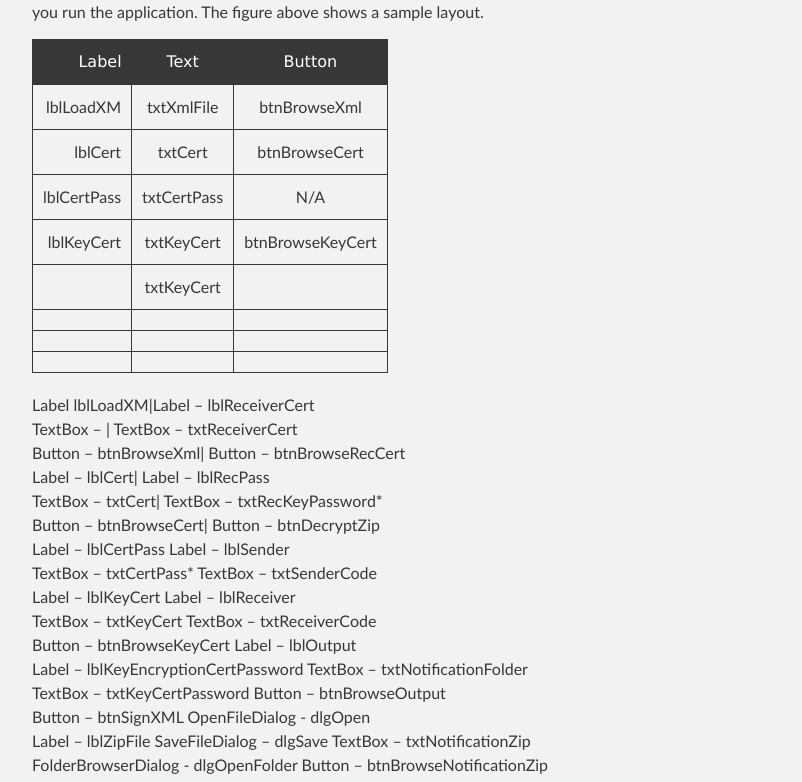
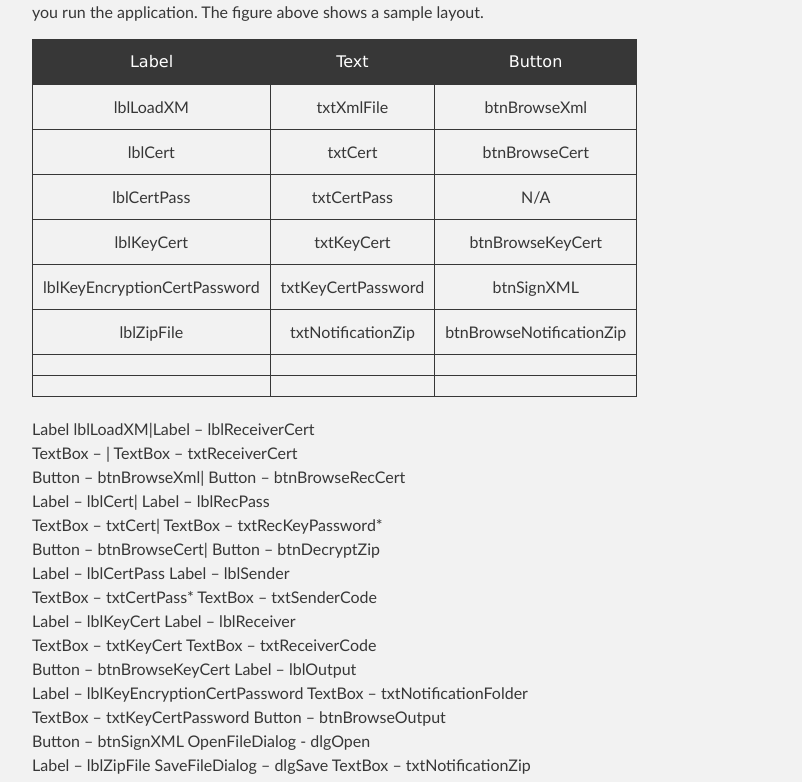
Before and after one commit to IRSgov/IDES-Data-Preparation-Dot-Net, a plain HTML site: page index.html in a window 1280 px wide. Shown: the part 2940-3722 px from the top of the page, without its empty margins (288-1090 px from the left). Drawn offline with Linux system fonts and the light colour scheme.

```diff
--- a/index.html
+++ b/index.html
@@ -71,49 +71,49 @@
 <table>
 <thead>
 <tr>
-<th align="right">Label</th>
+<th align="center">Label</th>
 <th align="center">Text</th>
 <th align="center">Button</th>
 </tr>
 </thead>
 <tbody>
 <tr>
-<td align="right">lblLoadXM</td>
+<td align="center">lblLoadXM</td>
 <td align="center">txtXmlFile</td>
 <td align="center">btnBrowseXml</td>
 </tr>
 <tr>
-<td align="right">lblCert</td>
+<td align="center">lblCert</td>
 <td align="center">txtCert</td>
 <td align="center">btnBrowseCert</td>
 </tr>
 <tr>
-<td align="right">lblCertPass</td>
+<td align="center">lblCertPass</td>
 <td align="center">txtCertPass</td>
 <td align="center">N/A</td>
 </tr>
 <tr>
-<td align="right">lblKeyCert</td>
+<td align="center">lblKeyCert</td>
 <td align="center">txtKeyCert</td>
 <td align="center">btnBrowseKeyCert</td>
 </tr>
 <tr>
-<td align="right"></td>
-<td align="center">txtKeyCert</td>
-<td align="center"></td>
+<td align="center">lblKeyEncryptionCertPassword</td>
+<td align="center">txtKeyCertPassword</td>
+<td align="center">btnSignXML</td>
 </tr>
 <tr>
-<td align="right"></td>
+<td align="center">lblZipFile</td>
+<td align="center">txtNotificationZip</td>
+<td align="center">btnBrowseNotificationZip</td>
+</tr>
+<tr>
+<td align="center"></td>
 <td align="center"></td>
 <td align="center"></td>
 </tr>
 <tr>
-<td align="right"></td>
 <td align="center"></td>
-<td align="center"></td>
-</tr>
-<tr>
-<td align="right"></td>
 <td align="center"></td>
 <td align="center"></td>
 </tr>
```
Also changed, not shown: params.json (+1 -1 lines).
